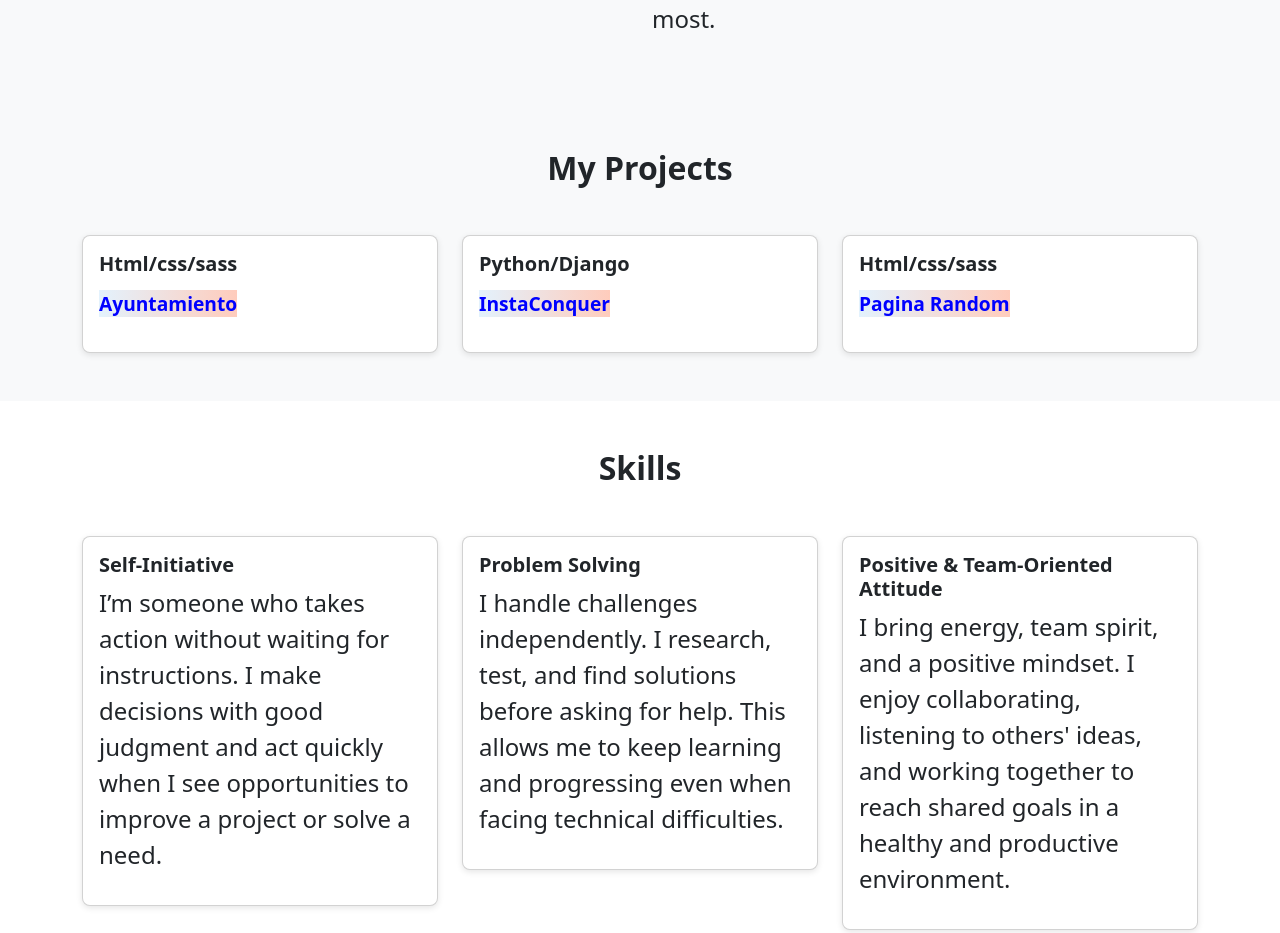
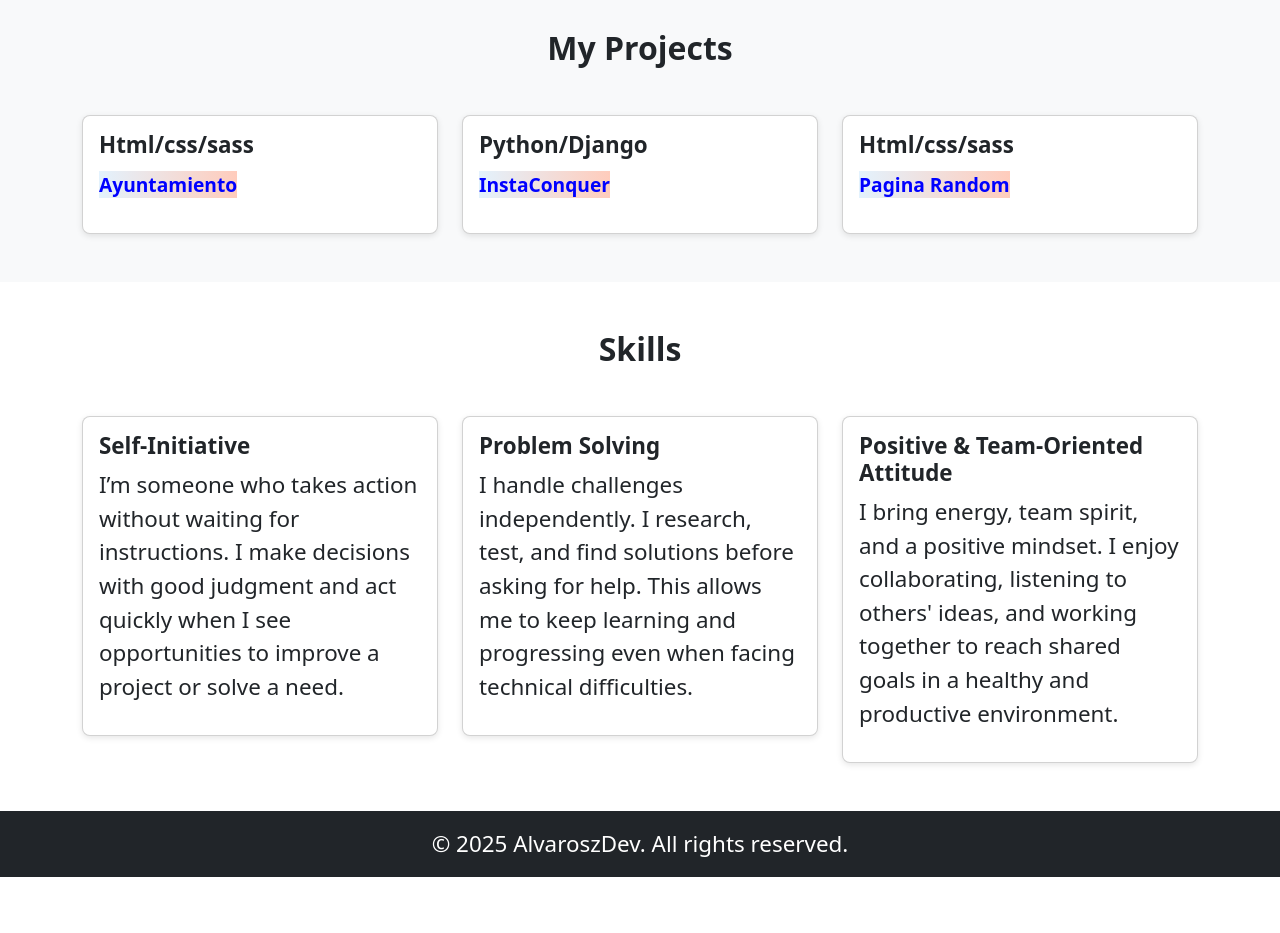
Before and after one commit to alvaroszdev/portfolio, a website built with Vite: page index.html in a window 1280 px wide. Shown: the part 1364-2297 px from the top of the page. After the commit the page ends 2241 px from the top, so only its background shows below. Built offline with nearby package versions, Linux system fonts and the light colour scheme.

Commit message:
Subo cambios del proyecto Bootstrap

```diff
--- a/src/style.css
+++ b/src/style.css
@@ -1,7 +1,10 @@
 @import "../node_modules/bootstrap/dist/css/bootstrap.min.css";
 
 body {
-  font-size: 1.5rem; /* aumenta el tamaño del texto */
+  font-size: 1.4rem; /* aumenta el tamaño del texto */
+}
+h5{
+  font-size: 1.4rem; /* aumenta el tamaño del texto */
 }
 
 
```
